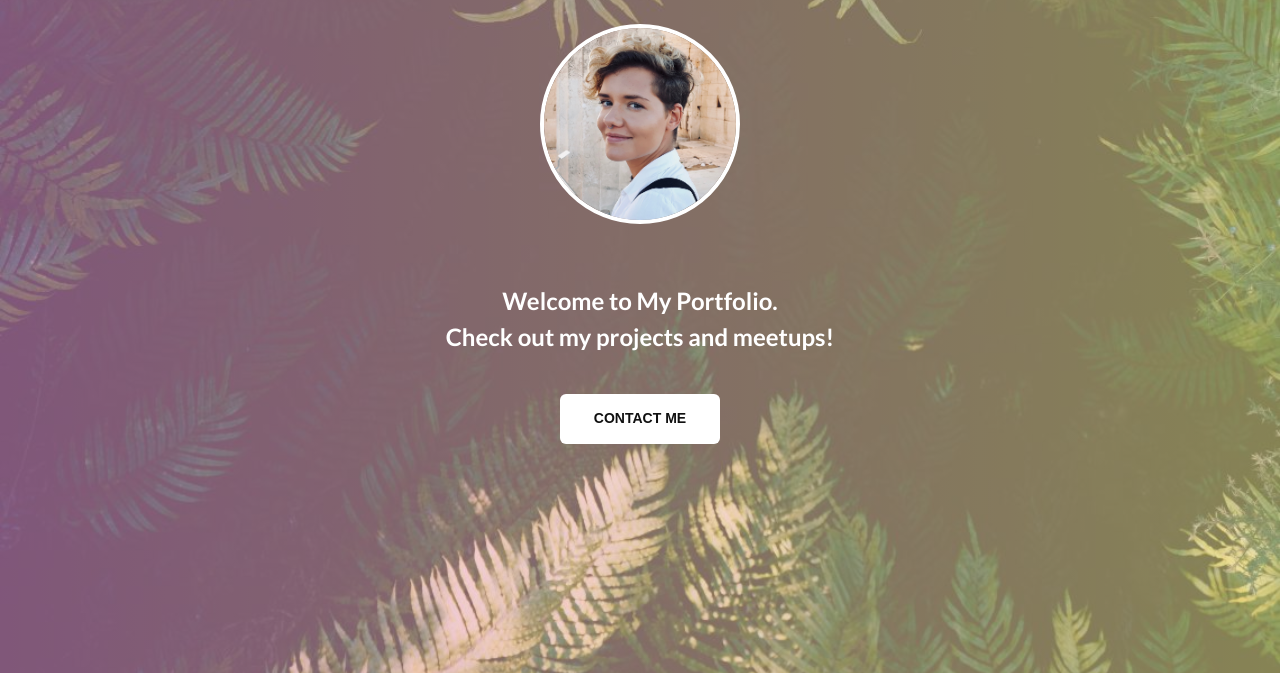
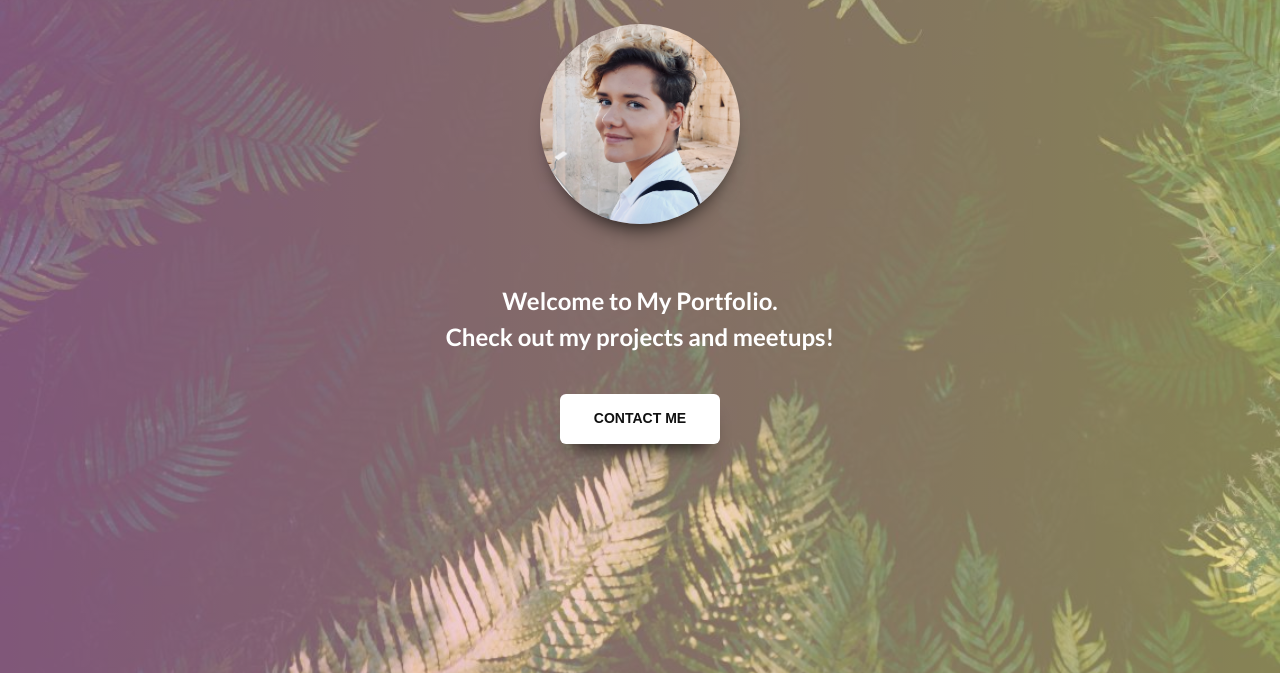
Before and after one commit to MadameMeduse/MonikaWaligora-Portfolio, a plain HTML site: page index.html in a window 1280 px wide. Shown: the part 106-779 px from the top of the page. Drawn offline with nearby package versions, Linux system fonts and the light colour scheme; a web font is replaced by a local one.

Commit message:
update header style

```diff
--- a/src/assets/scss/header.scss
+++ b/src/assets/scss/header.scss
@@ -313,12 +313,12 @@ header {
   }
 
   img {
-    max-width: 100px;
-    max-height: 100px;
+    max-width: 180px;
+    max-height: 180px;
     border-radius: 50%;
-    border: solid 4px white;
     margin: 20px auto;
     text-align: center;
+    box-shadow: var(--circuleShadow);
 
     @include respond-to("sm") {
       display: block;
@@ -363,6 +363,7 @@ header {
     line-height: 17px;
     color: $lightBlack;
     transition: background 0.3s ease;
+    box-shadow: var(--circuleShadow);
 
     &:hover {
       background: transparent;
```
Also changed, not shown: src/assets/css/header.css, 1 other file.
